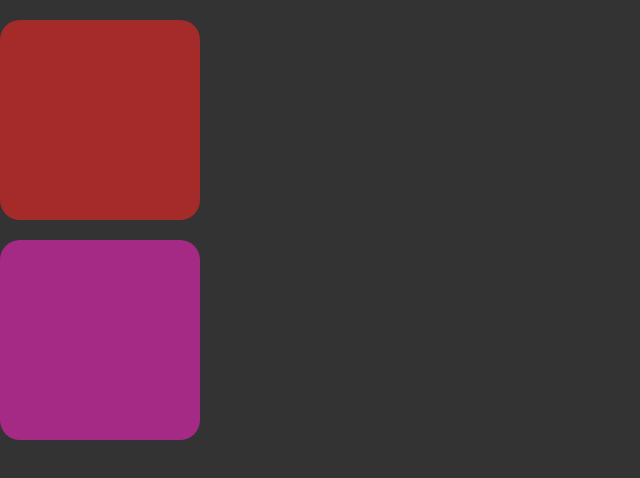
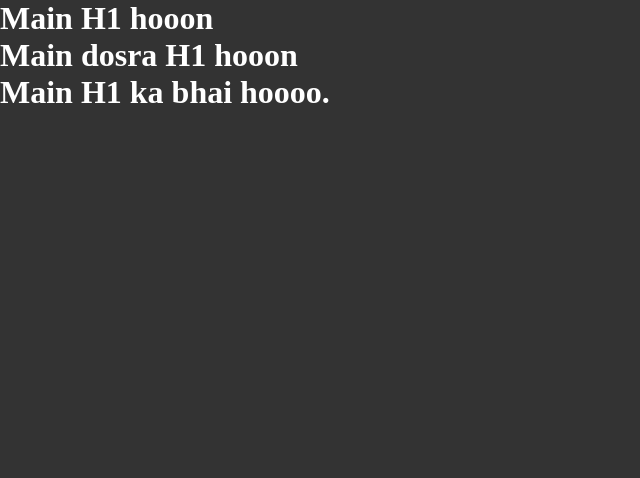
Before and after one commit to hmaadtaarek/gsap, a plain HTML site: page part 1/index.html in a window 1280 px wide. Shown: the whole page, without its empty margins (0-640 px from the left). Drawn offline with nearby package versions, Linux system fonts and the light colour scheme.

Commit message:
part 1 complete

```diff
--- a/part 1/index.html
+++ b/part 1/index.html
@@ -7,8 +7,13 @@
     <link rel="stylesheet" href="style.css">
 </head>
 <body>
-    <div class="box1"></div>
-    <div class="box2"></div>
+    <!-- <div class="box1"></div>
+    <div class="box2"></div> -->
+
+
+    <h1>Main H1 hooon</h1>
+    <h1>Main dosra H1 hooon</h1>
+    <h1>Main H1 ka bhai hoooo.</h1>
 </body>
 <script src="https://cdnjs.cloudflare.com/ajax/libs/gsap/3.12.5/gsap.min.js"></script>
 <script src="script.js"></script>
--- a/part 1/script.js
+++ b/part 1/script.js
@@ -27,3 +27,12 @@ gsap.to(".box1, .box2",{
 
 
 })
+
+
+
+
+gsap.from("h1",{
+    opacity: 0,
+    y:20,
+    stagger: -0.5
+})
--- a/part 1/style.css
+++ b/part 1/style.css
@@ -9,6 +9,7 @@ html,body{
 }
 body{
     background-color: #333;
+    color: #fff
 }
 .box1{
     height: 200px;
```
